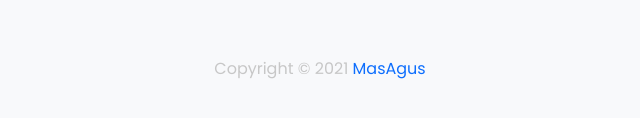
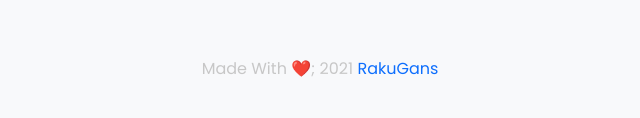
Before and after one commit to nenka01/Restapi, a website: page public/404.html in a window 1280 px wide. Shown: the part 582-700 px from the top of the page, 320-960 px from the left. Drawn offline with nearby package versions, Linux system fonts and the light colour scheme.

Commit message:
Update 404.html

```diff
--- a/public/404.html
+++ b/public/404.html
@@ -3,9 +3,9 @@
     <head>
         <meta charset="utf-8" />
         <meta name="viewport" content="width=device-width, initial-scale=1.0" />
-        <meta name="description" content="REST API" />
+        <meta name="description" content="RAKUGANS REST API" />
         <meta name="keywords" content="REST API" />
-        <meta name="author" content="AgustD" />
+        <meta name="author" content="RAKUGANS" />
         <!-- Title -->
         <title>404 - Not Found</title>
         <!--  Fonts -->
@@ -591,7 +591,7 @@
             <!-- Start copyright -->
             <div class="container footer">
                 <div class="row">
-                    <p class="copyright">Copyright &copy; 2021 <a href="https://masagus.space">MasAgus</a></p>
+                    <p class="copyright">Made With ❤️; 2021 <a href="https://wa.me/6287834993722">RakuGans</a></p>
                 </div>
             </div>
             <!-- End copyright -->
```
